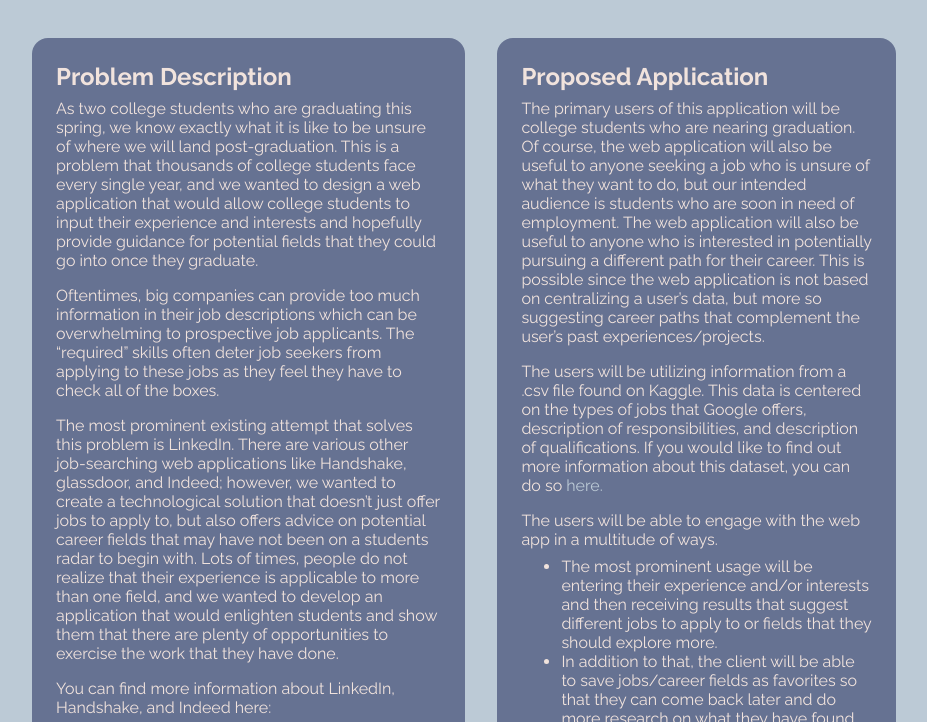
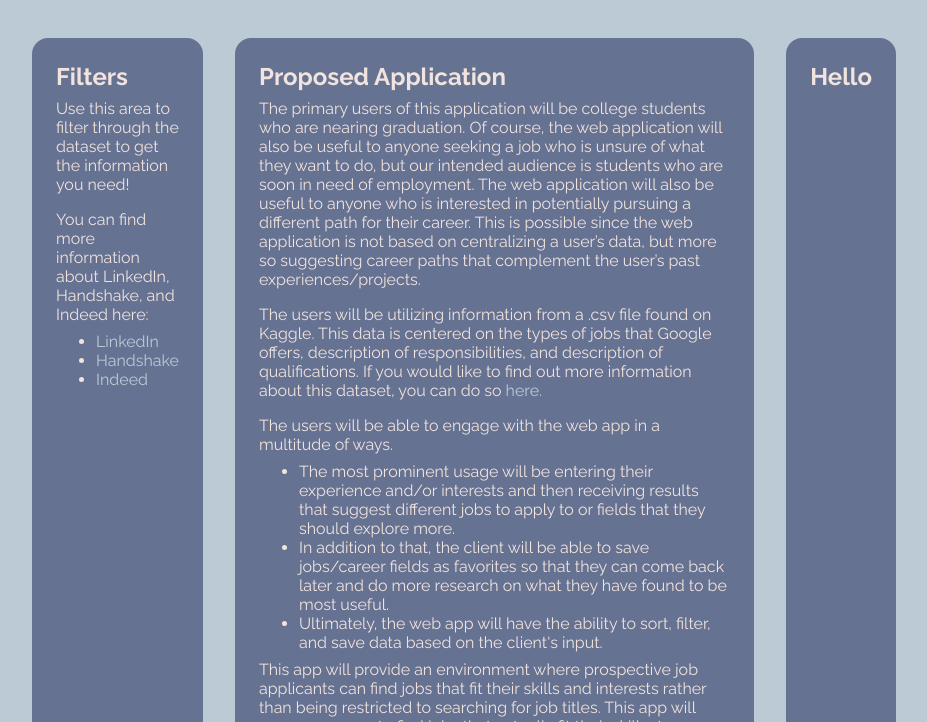
Before and after one commit to info340a-sp21/project-01-seoaus00, a website: page index.html in a window 1280 px wide. Shown: the part 65-787 px from the top of the page, without its empty margins (176-1103 px from the left). Drawn offline with Linux system fonts and the light colour scheme.

Commit message:
added an extra section for 3 pane layout

```diff
--- a/css/style.css
+++ b/css/style.css
@@ -23,7 +23,7 @@ a {
     text-decoration: none;
     color: #bccad6;
 }
-.description {
+.tile {
     margin: 1rem;
     background-color: #667292;
     border-radius: 1rem;
@@ -32,12 +32,6 @@ a {
 .container {
     padding: 1.5rem;
     color: #f1e3dd;
-}
-
-.proposal {
-    margin: 1rem;
-    background-color: #667292;
-    border-radius: 1rem;
 }
 
 footer {
--- a/index.html
+++ b/index.html
@@ -15,12 +15,10 @@
         <h1>Finding Your Path</h1>
     </header>
     <div class="main-container">
-        <section class="description">
+        <section class="tile">
             <div class="container">
-                <h2>Problem Description</h2>
-                <p>As two college students who are graduating this spring, we know exactly what it is like to be unsure of where we will land post-graduation. This is a problem that thousands of college students face every single year, and we wanted to design a web application that would allow college students to input their experience and interests and hopefully provide guidance for potential fields that they could go into once they graduate.</p>
-                <p>Oftentimes, big companies can provide too much information in their job descriptions which can be overwhelming to prospective job applicants. The “required” skills often deter job seekers from applying to these jobs as they feel they have to check all of the boxes.</p>
-                <p>The most prominent existing attempt that solves this problem is LinkedIn. There are various other job-searching web applications like Handshake, glassdoor, and Indeed; however, we wanted to create a technological solution that doesn’t just offer jobs to apply to, but also offers advice on potential career fields that may have not been on a students radar to begin with. Lots of times, people do not realize that their experience is applicable to more than one field, and we wanted to develop an application that would enlighten students and show them that there are plenty of opportunities to exercise the work that they have done.</p>
+                <h2>Filters</h2>
+                <p>Use this area to filter through the dataset to get the information you need! </p>
                 <div class="sources">
                     <p>You can find more information about LinkedIn, Handshake, and Indeed here:</p>
                     <ul>
@@ -32,7 +30,7 @@
             </div>
         </section>
 
-        <section class="proposal">
+        <section class="tile">
             <div class="container">
                 <h2>Proposed Application</h2>
                 <p>The primary users of this application will be college students who are nearing graduation. Of course, the web application will also be useful to anyone seeking a job who is unsure of what they want to do, but our intended audience is students who are soon in need of employment. The web application will also be useful to anyone who is interested in potentially pursuing a different path for their career. This is possible since the web application is not based on centralizing a user’s data, but more so suggesting career paths that complement the user’s past experiences/projects.</p>
@@ -46,8 +44,11 @@
                 <p>This app will provide an environment where prospective job applicants can find jobs that fit their skills and interests rather than being restricted to searching for job titles. This app will empower users to find jobs that actually fit their skillset opposed to aimlessly searching for hours on end. This will save time and get users out into the workforce faster.</p>
             </div>
         </section>
-        <section>
 
+        <section class="tile">
+            <div class="container">
+                <h2>Hello</h2>
+            </div>
         </section>
     </div>
 
```
